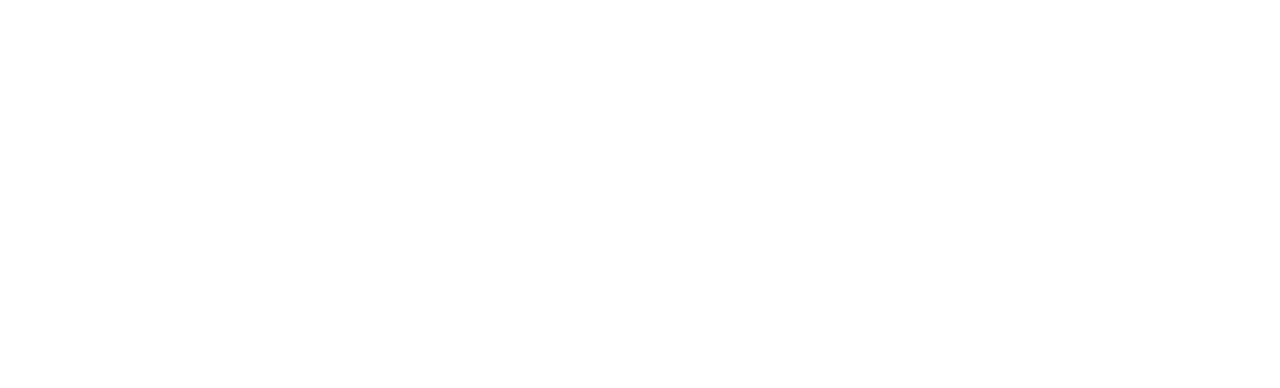
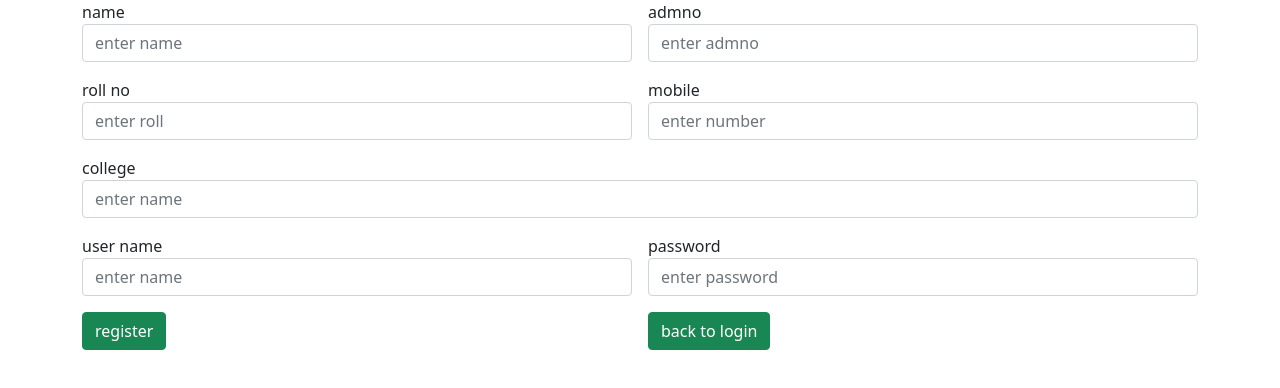
Before and after one commit to ajaydevaraj63/userapp, a plain HTML site: page register.html in a window 1280 px wide. Drawn offline with nearby package versions, Linux system fonts and the light colour scheme.

Commit message:
second register  commit

```diff
--- a/register.html
+++ b/register.html
@@ -1,12 +1,46 @@
 <!DOCTYPE html>
 <html lang="en">
 <head>
+    <!-- CSS only -->
+<link href="https://cdn.jsdelivr.net/npm/bootstrap@5.1.3/dist/css/bootstrap.min.css" rel="stylesheet" integrity="sha384-1BmE4kWBq78iYhFldvKuhfTAU6auU8tT94WrHftjDbrCEXSU1oBoqyl2QvZ6jIW3" crossorigin="anonymous">
     <meta charset="UTF-8">
     <meta http-equiv="X-UA-Compatible" content="IE=edge">
     <meta name="viewport" content="width=device-width, initial-scale=1.0">
     <title>Document</title>
 </head>
 <body>
+    <div class="container">
+        <div class="row">
+            <div class="col col-12 col-sm-12 col-md-12 col-lg-12">
+            <div class="row g-3" >
+                <div class="col col-12 col-sm-6 col-md-6 col-lg-6"><label for="" class="form_label">name</label>
+                    <input type="text" class="form-control" placeholder="enter name"></div>
+                <div class="col col-12 col-sm-6 col-md-6 col-lg-6"><label for="">admno</label>
+                    <input type="text" class="form-control"placeholder="enter admno"></div>
+                <div class="col col-12 col-sm-6 col-md-6 col-lg-6"><label for="">roll no</label>
+                    <input type="text" class="form-control"placeholder="enter roll"></div>
+                    <div class="col col-12 col-sm-6 col-md-6 col-lg-6"><label for="">mobile</label>
+                        <input type="text" class="form-control"placeholder="enter number"></div>
+                        <div class="col col-12  col-lg-12"><label for="">college</label>
+                            <input type="text" class="form-control"placeholder="enter name"></div>
+                            <div class="col col-12 col-sm-6 col-md-6 col-lg-6"><label for="" class="form_label">user name</label>
+                                <input type="text" class="form-control" placeholder="enter name"></div>
+                            <div class="col col-12 col-sm-6 col-md-6 col-lg-6"><label for="">password</label>
+                                <input type="text" class="form-control"placeholder="enter password"></div>
+                                <div class="col col-12 col-sm-6 col-md-6 col-lg-6"><input type="button" value="register" class="btn btn-success"></div>
+                                <div class="col col-12 col-sm-6 col-md-6 col-lg-6" ><a href="index.html"class="btn btn-success">back to login</a></div>
 
+</div>
+
+
+
+
+
+            </div>
+            </div>
+        </div>
+    </div>
+    <!-- JavaScript Bundle with Popper -->
+<script src="https://cdn.jsdelivr.net/npm/bootstrap@5.1.3/dist/js/bootstrap.bundle.min.js" integrity="sha384-ka7Sk0Gln4gmtz2MlQnikT1wXgYsOg+OMhuP+IlRH9sENBO0LRn5q+8nbTov4+1p" crossorigin="anonymous"></script>
 </body>
 </html>
```
Also changed, not shown: index.html (+1 -1 lines).
